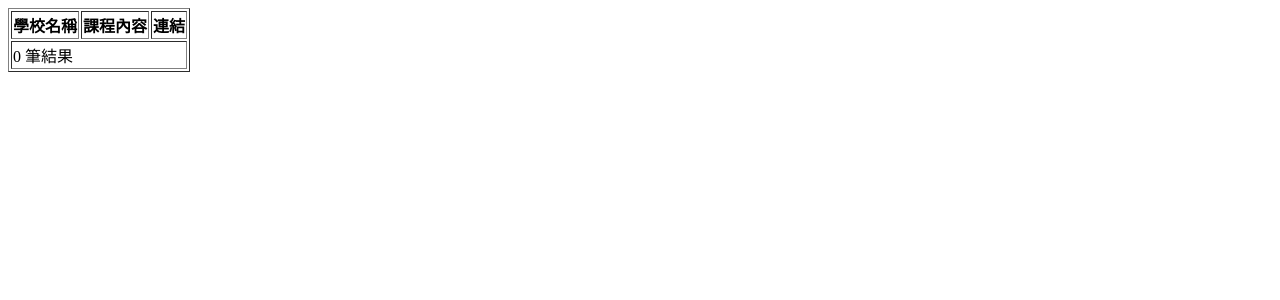
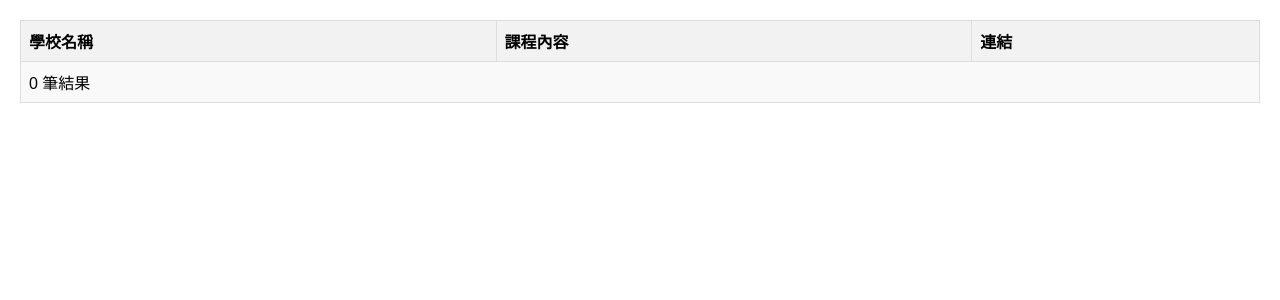
Before and after one commit to Jason5564/EndofTerm, a PHP site: page /LinkCoursesPage.php in a window 1280 px wide. Shown: the top 300 px of the page. Run offline with PHP 8.4, Linux system fonts and the light colour scheme; data that the repository does not hold is empty.

Commit message:
Link page

```diff
--- /dev/null
+++ b/LinkCoursesPage.css
@@ -0,0 +1,26 @@
+body {
+    font-family: Arial, sans-serif;
+    margin: 20px;
+}
+table {
+    width: 100%;
+    border-collapse: collapse;
+}
+th, td {
+    border: 1px solid #dddddd;
+    padding: 8px;
+    text-align: left;
+}
+th {
+    background-color: #f2f2f2;
+}
+tr:nth-child(even) {
+    background-color: #f9f9f9;
+}
+a {
+    text-decoration: none;
+    color: blue;
+}
+a:hover {
+    color: red;
+}
--- a/LinkCoursesPage.php
+++ b/LinkCoursesPage.php
@@ -2,6 +2,13 @@
 <html>
 <head>
     <title>學校課程表</title>
+    <meta charset="UTF-8">
+    <meta name="viewport" content="width=device-width, initial-scale=1.0">
+    <title>Login</title>
+    <link rel="preconnect" href="https://fonts.googleapis.com">
+    <link rel="preconnect" href="https://fonts.gstatic.com" crossorigin>
+    <link href="https://fonts.googleapis.com/css2?family=Noto+Sans+TC&display=swap" rel="stylesheet">
+    <link rel="stylesheet" href="LinkCoursesPage.css">
 </head>
 <body>
 
```
